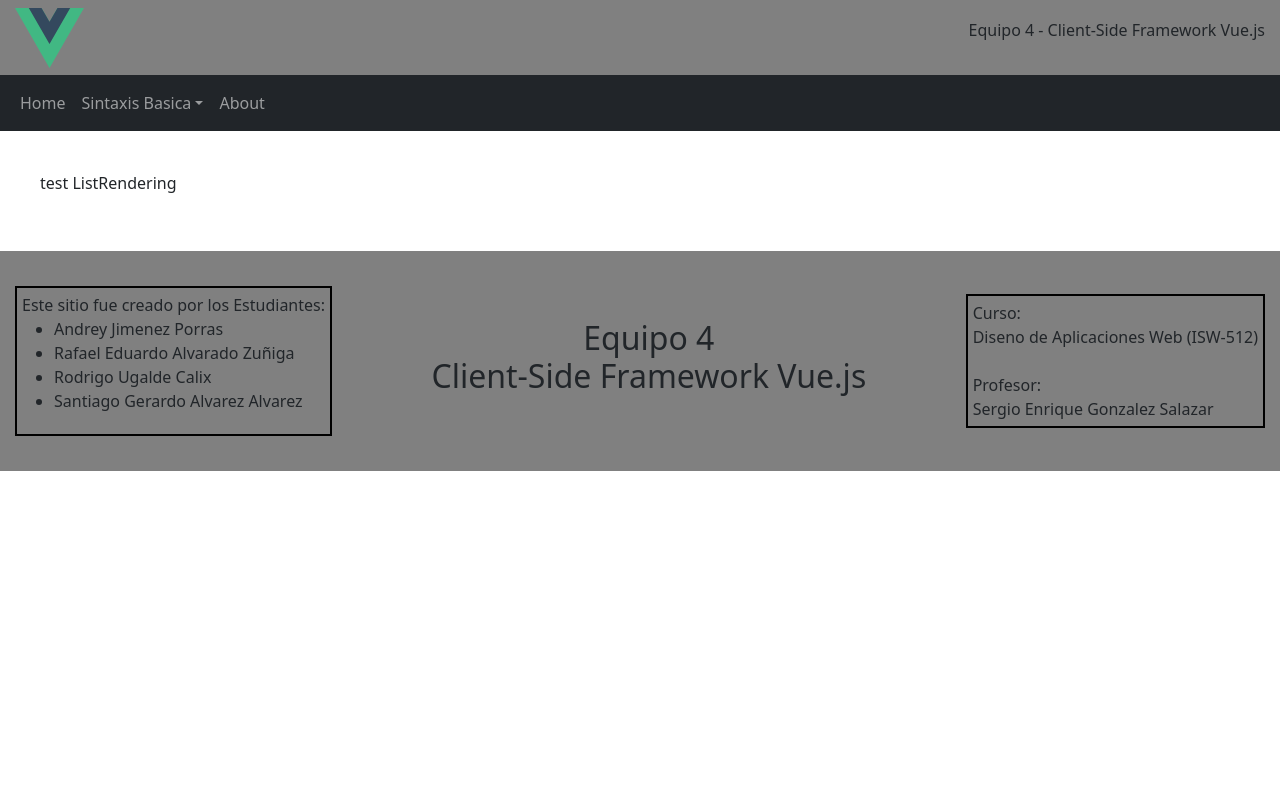
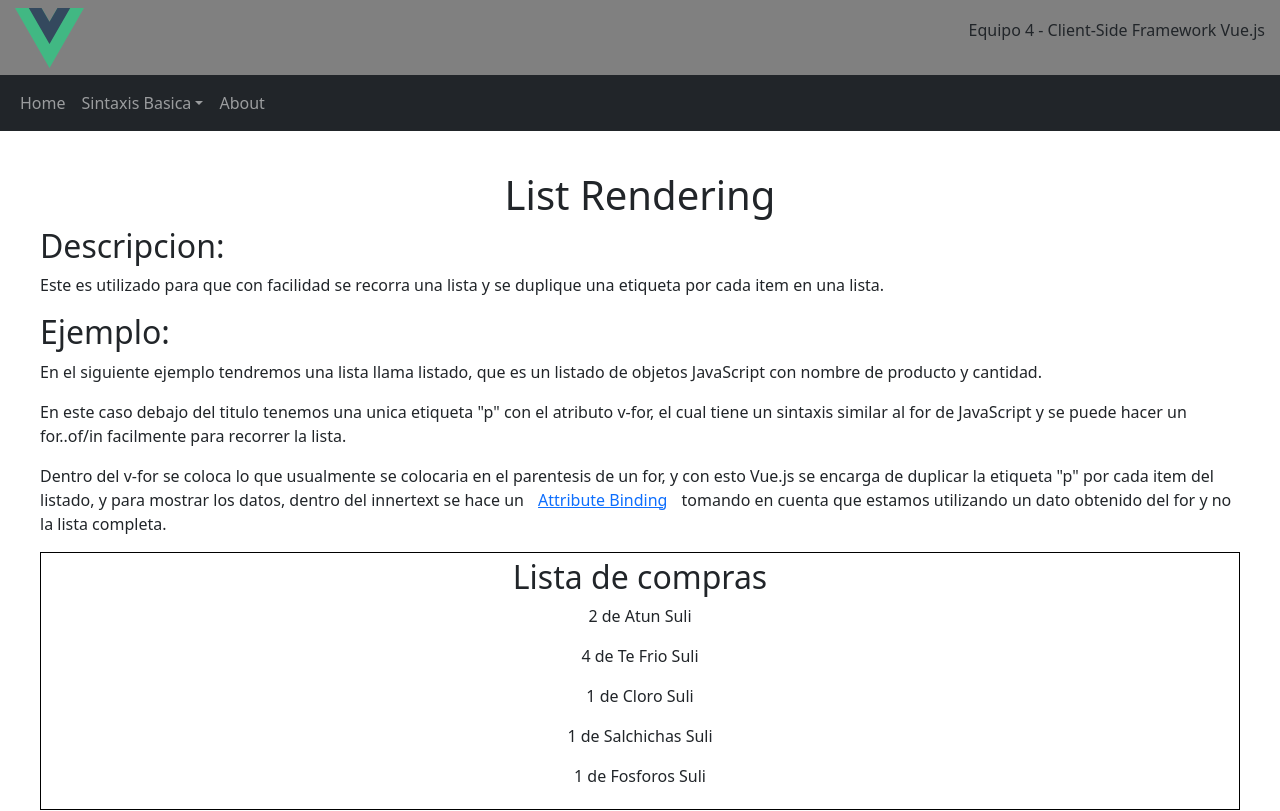
Before and after one commit to Baka69420/Grupo4-DesarrolloWeb, a Vue app in the folder Vuejs-Project/: page /list-rendering in a window 1280 px wide. Shown: the top 811 px of the page. Built offline with nearby package versions, Linux system fonts and the light colour scheme.

Commit message:
Added Example for List Rendering

```diff
--- a/Vuejs-Project/src/components/SintaxisBasica/ListRendering/ListRendering.vue
+++ b/Vuejs-Project/src/components/SintaxisBasica/ListRendering/ListRendering.vue
@@ -1,11 +1,35 @@
 <template>
-    <p>test ListRendering</p>
+    <h1>List Rendering</h1>
+    <h2>Descripcion:</h2>
+    <p>Este es utilizado para que con facilidad se recorra una lista y se duplique una etiqueta por cada item en una lista.<br></p>
+    <h2>Ejemplo:</h2>
+    <p>En el siguiente ejemplo tendremos una lista llama listado, que es un listado de objetos JavaScript con nombre de producto y cantidad.</p>
+    <p>En este caso debajo del titulo tenemos una unica etiqueta "p" con el atributo v-for, el cual tiene un sintaxis similar al for de JavaScript y se puede hacer un for..of/in facilmente para recorrer la lista.</p>
+    <p>Dentro del v-for se coloca lo que usualmente se colocaria en el parentesis de un for, y con esto Vue.js se encarga de duplicar la etiqueta "p" por cada item del listado, y para mostrar los datos, dentro del innertext se hace un <router-link :to="{name: 'attribute-bindings'}">Attribute Binding</router-link> tomando en cuenta que estamos utilizando un dato obtenido del for y no la lista completa.</p>
+    <div id="ejemplo">
+        <h2>Lista de compras</h2>
+        <p v-for="item in listado">{{ item.cantidad }} de {{ item.producto }}</p>
+    </div>
 </template>
 
 <script>
-
+export default {
+  data() {
+    return {
+      listado: [{producto: "Atun Suli", cantidad: "2"}, {producto: "Te Frio Suli", cantidad: "4"}, {producto: "Cloro Suli", cantidad: "1"}, {producto: "Salchichas Suli", cantidad: "1"}, {producto: "Fosforos Suli", cantidad: "1"}],
+    };
+  }
+}
 </script>
 
 <style>
+h1 {
+    text-align: center;
+}
 
+#ejemplo {
+    text-align: center;
+    padding: 5px;
+    border: 1px solid black;
+}
 </style>
```
